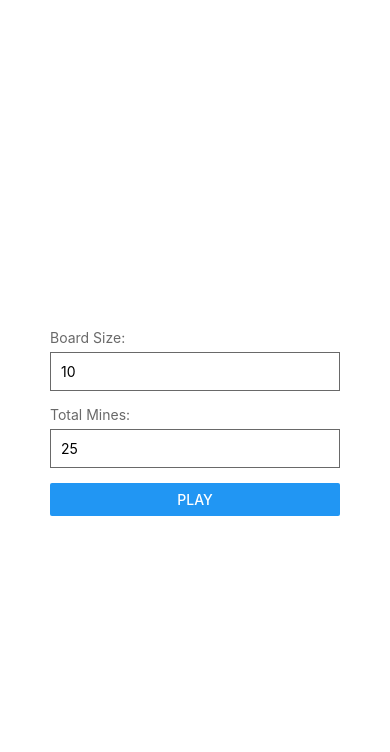
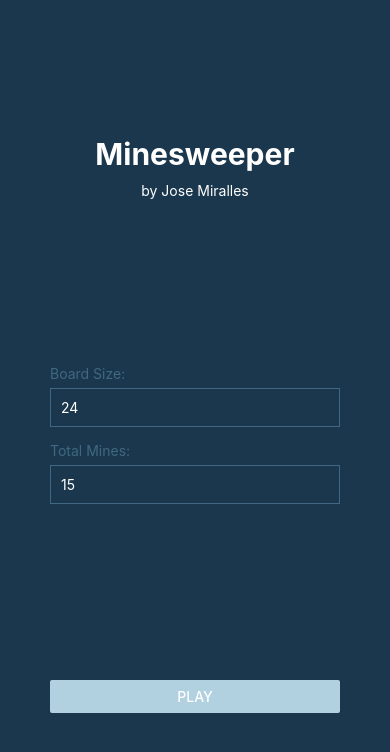
Before and after one commit to JoseMiralles/Minesweeper-React-Native, a React Native app: screen / in a window 390 px wide. Shown: the top 752 px of the page. Built offline with nearby package versions, Linux system fonts and the light colour scheme.

Commit message:
Improved styles and added better haptic feedback

```diff
--- a/App.tsx
+++ b/App.tsx
@@ -2,6 +2,7 @@ import { View, StyleSheet } from "react-native";
 import { RecoilRoot, useRecoilValue } from "recoil";
 import GameBoard from "./components/GameBoard";
 import NewGameForm from "./components/NewGameForm";
+import { BGColors } from "./components/styles";
 import Game from "./game/Game";
 import { gameParamsState } from "./state";
 
@@ -39,7 +40,8 @@ const styleSheet = StyleSheet.create({
     flexDirection: "column",
     justifyContent: "center",
     alignContent: "center",
-    flexGrow: 1
+    flexGrow: 1,
+    backgroundColor: BGColors.main
   },
   text: {
     color: "red",
--- a/components/GameBoard.tsx
+++ b/components/GameBoard.tsx
@@ -2,6 +2,8 @@ import React, { useEffect, useState } from "react";
 import { View, StyleSheet, FlatList, Text, ScrollView, TouchableOpacity, Vibration } from "react-native";
 import { useSetRecoilState } from "recoil";
 import Game from "../game/Game";
+import { BGColors, FGColors } from "./styles";
+import * as Haptics from "expo-haptics";
 
 interface IParams {
     game: Game
@@ -13,6 +15,9 @@ const GameBoard = ({game}: IParams) => {
 
     const onPress = ([row, col]: [number, number]) => {
         return () => {
+            if (game.board.grid[row][col].number === 0) {
+                Haptics.impactAsync(Haptics.ImpactFeedbackStyle.Heavy);
+            }
             game.board.digSquare(row, col);
             setTotalMoves(totalMoves + 1);
         };
@@ -20,7 +25,7 @@ const GameBoard = ({game}: IParams) => {
 
     const onLongPress = ([row, col]: [number, number]) => {
         return () => {
-            Vibration.vibrate(100);
+            Haptics.impactAsync(Haptics.ImpactFeedbackStyle.Light);
             game.board.toggleFlagSquare(row, col);
             setTotalMoves(totalMoves + 1);
         }
@@ -64,7 +69,7 @@ const GameBoard = ({game}: IParams) => {
                                     styles.square,
                                     (square.status === "REVEALED") && styles.revealedSquare
                                 ]}>
-                                <Text style={{color: colors[square.number]}}>
+                                <Text style={{color: FGColors.main}}>
                                     {text}
                                 </Text>
                             </TouchableOpacity>
@@ -82,7 +87,6 @@ const styles = StyleSheet.create({
         flexDirection: "column",
         justifyContent: "center",
         alignContent: "center",
-        backgroundColor: "silver"
     },
     boardWrapper: {
         // flexGrow: 1,
@@ -99,10 +103,10 @@ const styles = StyleSheet.create({
         justifyContent: "center",
         alignItems: "center",
         margin: 1,
-        backgroundColor: "darkgray",
+        backgroundColor: BGColors.secondary,
     },
     revealedSquare: {
-        backgroundColor: "white"
+        backgroundColor: BGColors.third
     }
 });
 
--- a/components/NewGameForm.tsx
+++ b/components/NewGameForm.tsx
@@ -1,13 +1,14 @@
 import React, { useState } from "react";
-import { TextInput, View, Text, Button, StyleSheet } from "react-native";
+import { TextInput, View, Text, Button, StyleSheet, KeyboardAvoidingView } from "react-native";
 import { useSetRecoilState } from "recoil";
 import Game from "../game/Game";
 import { gameParamsState } from "../state";
+import { BGColors, FGColors, appStyles } from "./styles";
 
 const NewGameForm = () => {
 
-    const [size, setSize] = useState(10);
-    const [totalMines, setTotalMines] = useState(25);
+    const [size, setSize] = useState(24);
+    const [totalMines, setTotalMines] = useState(15);
     const [errors, setErrors] = useState<string[]>([]);
 
     const setGameParams = useSetRecoilState(gameParamsState);
@@ -21,8 +22,22 @@ const NewGameForm = () => {
     };
 
     return (
-        <View style={styles.main}>
+        <KeyboardAvoidingView
+            style={styles.main}
+            behavior="padding"
+            enabled
+        >
 
+            <View>
+                <Text style={styles.title}>
+                    Minesweeper
+                </Text>
+                <Text style={styles.subtitle}>
+                    by Jose Miralles
+                </Text>
+            </View>
+
+            <View style={styles.form}>
                 <View>
                     {errors.map((e,i) => (<Text style={styles.error} key={i}>{e}</Text>))}
                 </View>
@@ -41,12 +56,14 @@ const NewGameForm = () => {
                     value={totalMines.toString()}
                     onChangeText={(e)=>{setTotalMines((e as unknown as number))}}
                 />
+            </View>
 
             <Button
+                color={styles.button.color}
                 title="play"
                 onPress={createGame}
             />
-        </View>
+        </KeyboardAvoidingView>
     );
 }
 
@@ -54,18 +71,40 @@ const styles = StyleSheet.create({
     main: {
         margin: 25,
         padding: 25,
-        justifyContent: "center",
+        flexDirection: "column",
+        flexGrow: 1,
+        justifyContent: "space-around",
         alignContent: "center",
+        maxHeight: 800
+    },
+    form: {
+        flexDirection: "column",
+    },
+    title: {
+        fontSize: 30,
+        ...appStyles.text,
+        textAlign: "center",
+        margin: 5,
+        fontWeight: "bold"
+    },
+    subtitle: {
+        textAlign: "center",
+        ...appStyles.text,
+        margin: 5
     },
     label: {
-        color: "dimgray"
+        color: BGColors.secondary
     },
     TextInput: {
         padding: 10,
-        borderColor: "dimgray",
+        borderColor: BGColors.secondary,
         borderWidth: 1,
         marginTop: 6,
-        marginBottom: 15
+        marginBottom: 15,
+        ...appStyles.text
+    },
+    button: {
+        color: FGColors.main
     },
     error: {
         color: "red",
--- /dev/null
+++ b/components/styles.ts
@@ -0,0 +1,24 @@
+
+import { StyleSheet } from "react-native";
+
+export const BGColors = {
+    main: "#1A374D",
+    secondary: "#406882",
+    third: "#6998AB"
+} as const;
+
+export const FGColors = {
+    main: "#B1D0E0",
+    secondary: "silver",
+    text: "white",
+} as const;
+
+export const numberColors = [
+    ""
+];
+
+export const appStyles = StyleSheet.create({
+    text: {
+        color: FGColors.text
+    }
+});
--- a/package.json
+++ b/package.json
@@ -16,7 +16,8 @@
     "react-dom": "17.0.2",
     "react-native": "0.68.2",
     "react-native-web": "0.17.7",
-    "recoil": "^0.7.3"
+    "recoil": "^0.7.3",
+    "expo-haptics": "~11.2.0"
   },
   "devDependencies": {
     "@babel/core": "^7.12.9",
```
Also changed, not shown: 1 other file (tests, documents, lock files or other folders). Lines whose indentation alone changed are shown as unchanged.
